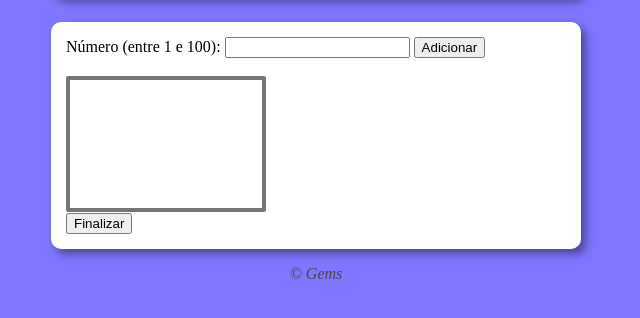
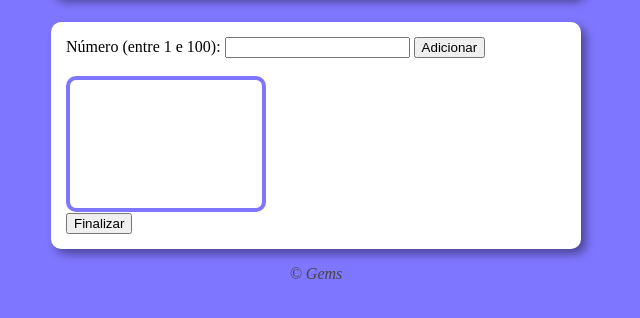
Before and after one commit to GemsZen/analizador-de-numeros, a plain HTML site: page index.html in a window 1280 px wide. Shown: the part 138-456 px from the top of the page, without its empty margins (324-964 px from the left). Drawn offline with Linux system fonts and the light colour scheme.

Commit message:
tirando a barra de rolagem

```diff
--- a/style.css
+++ b/style.css
@@ -38,4 +38,7 @@ footer {
 select#flista {
     width: 200px;
     border-width: 4px;
+    border-radius: 10px;
+    border-color: #7F76FF;
+    overflow: hidden;
 }
```
